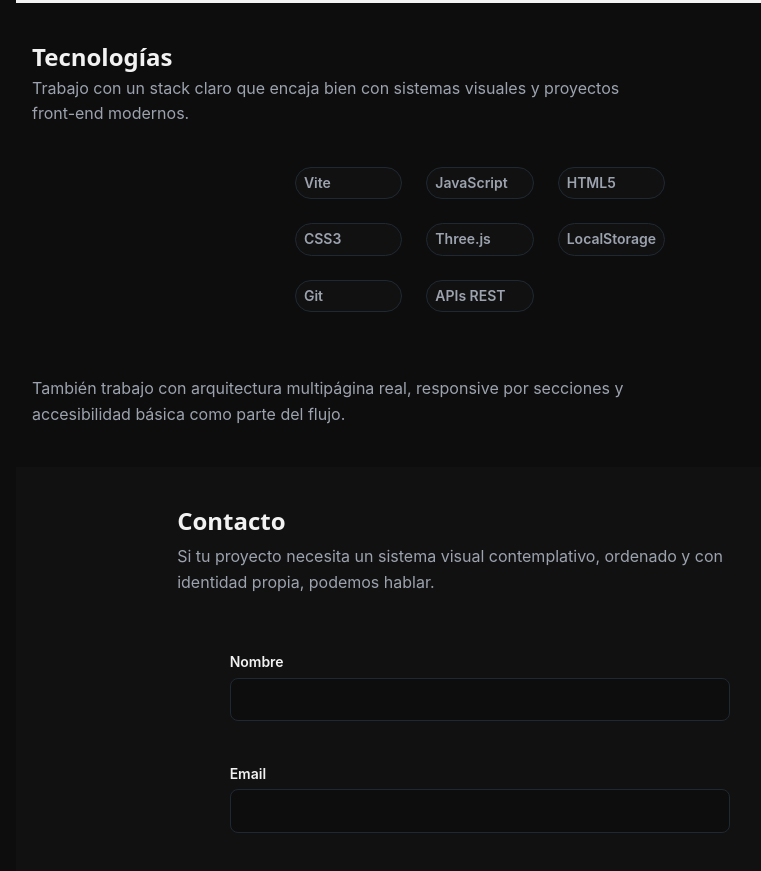
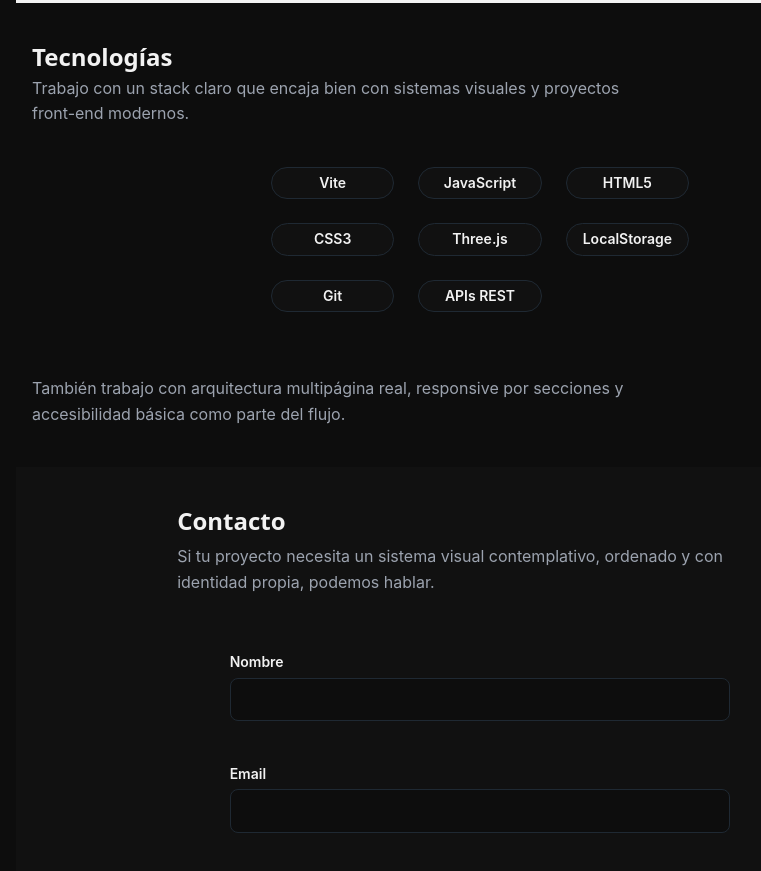
Before and after one commit to aquizu-ivan/portfolio-personal-ivan, a website built with Vite: page index.html in a window 1280 px wide. Shown: the part 4378-5249 px from the top of the page, without its empty margins (160-921 px from the left). Built offline with nearby package versions, Linux system fonts and the light colour scheme.

Commit message:
style(a11y): alinear chips de Tech con foco y contraste del sistema

```diff
--- a/src/styles/sections/tech.css
+++ b/src/styles/sections/tech.css
@@ -11,8 +11,30 @@
 }
 
 .tech__item {
+  display: inline-flex;
+  align-items: center;
+  justify-content: center;
+  padding: var(--space-xs) var(--space-md);
+  border-radius: var(--radius-pill);
+  border: 1px solid var(--color-border-subtle);
+  background-color: var(--color-surface);
+  color: var(--color-text-main);
   font-size: var(--font-size-sm);
   line-height: var(--line-height-base);
+  font-weight: var(--font-weight-semibold);
+  transition: background-color 0.2s ease, color 0.2s ease, border-color 0.2s ease, box-shadow 0.2s ease;
+}
+
+.tech__item:hover {
+  border-color: var(--color-accent-primary);
+  color: var(--color-accent-primary);
+}
+
+.tech__item:focus-visible {
+  outline: none;
+  border-color: var(--color-accent-primary);
+  box-shadow: 0 0 0 2px rgba(0, 166, 118, 0.3);
+  color: var(--color-accent-primary);
 }
 
 .tech__note {
```
